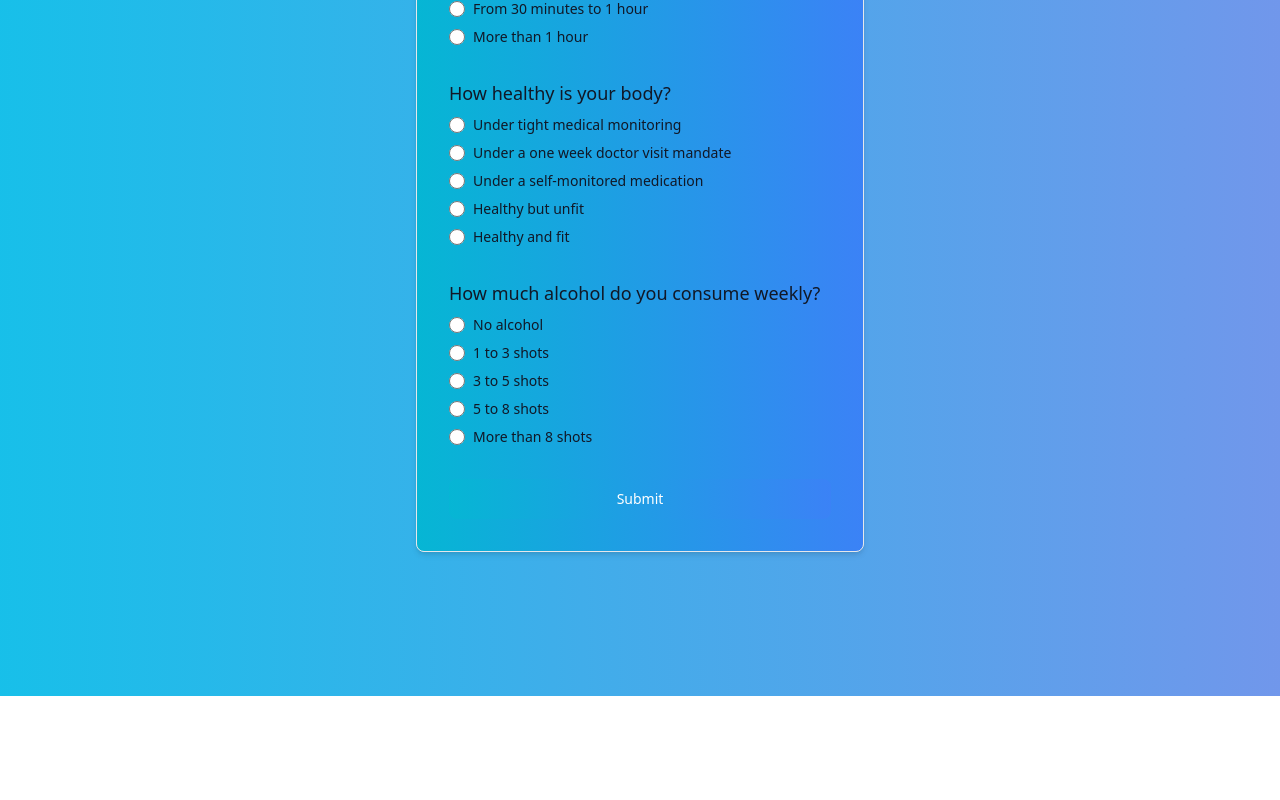
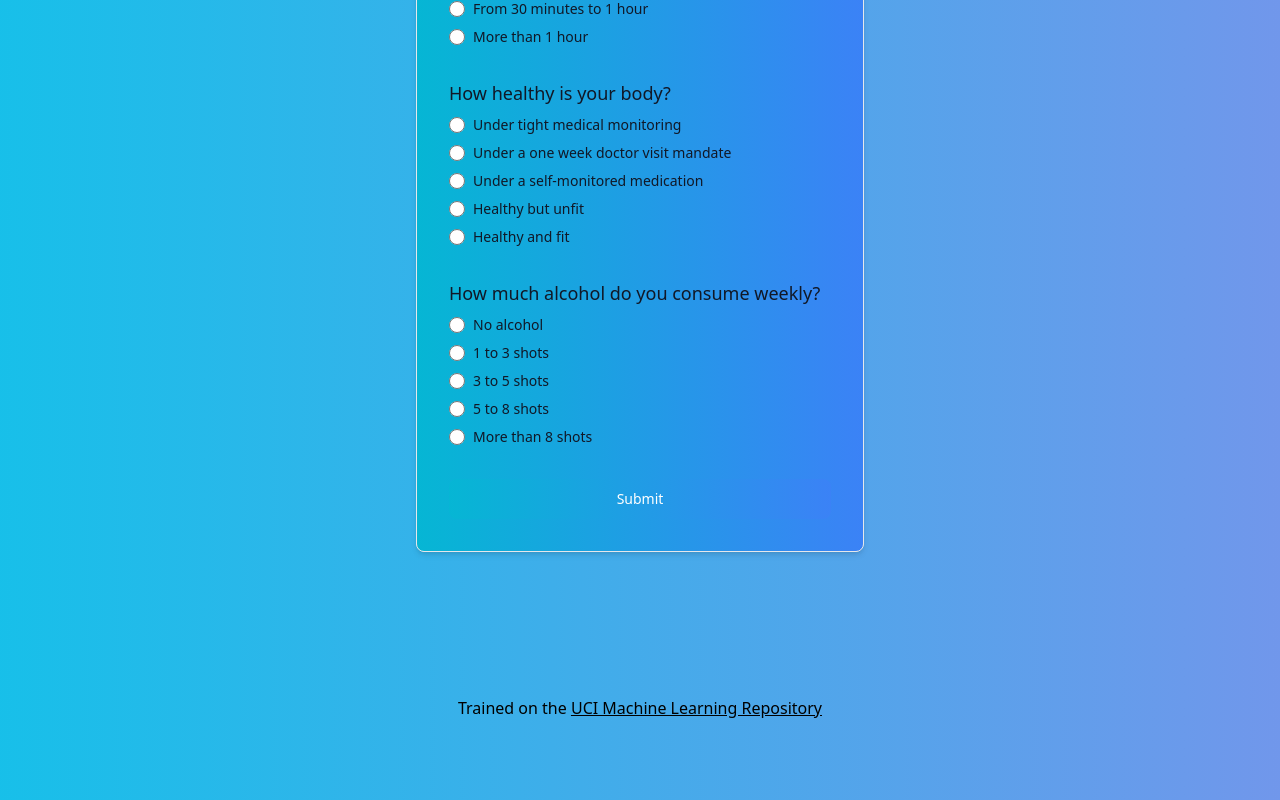
Before and after one commit to ariqRam/grade-predictor, a Next.js app: page / in a window 1280 px wide. Shown: the part 746-1546 px from the top of the page. Before the commit the page ends 1442 px from the top, so only its background shows below. Built offline with nearby package versions, Linux system fonts and the light colour scheme.

Commit message:
Added data set source

```diff
--- a/pages/_document.tsx
+++ b/pages/_document.tsx
@@ -6,6 +6,9 @@ export default function Document() {
       <Head />
       <body className=" bg-gradient-to-r from-[#12c2e9] via-[#c471ed] to-[#f64f59] background-animate">
         <Main />
+        <div className="text-center pb-20">
+          <p>Trained on the <a className="underline" href="https://archive.ics.uci.edu/ml/datasets/student+performance">UCI Machine Learning Repository</a></p>
+        </div>
         <NextScript />
       </body>
     </Html>
```
